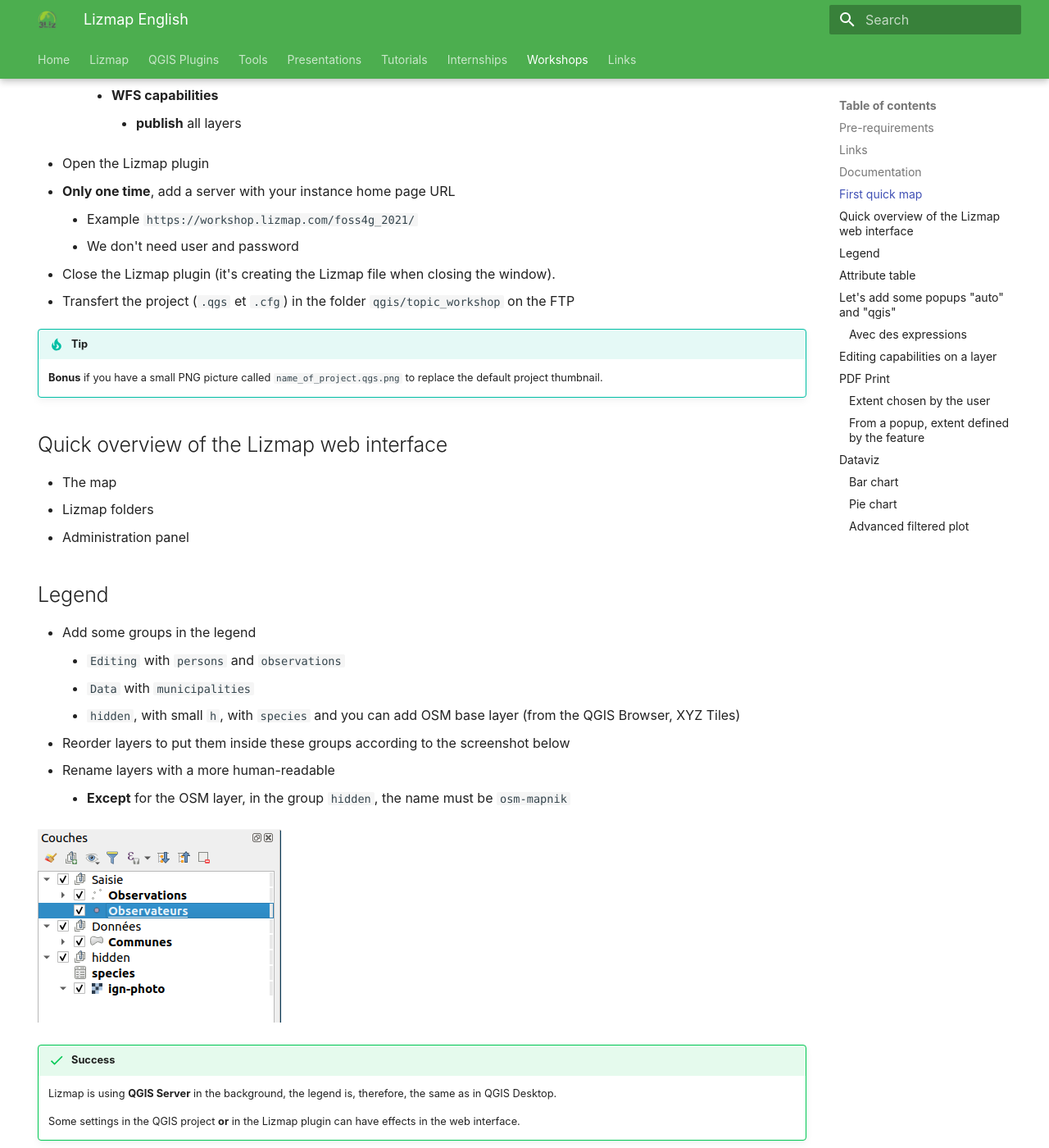
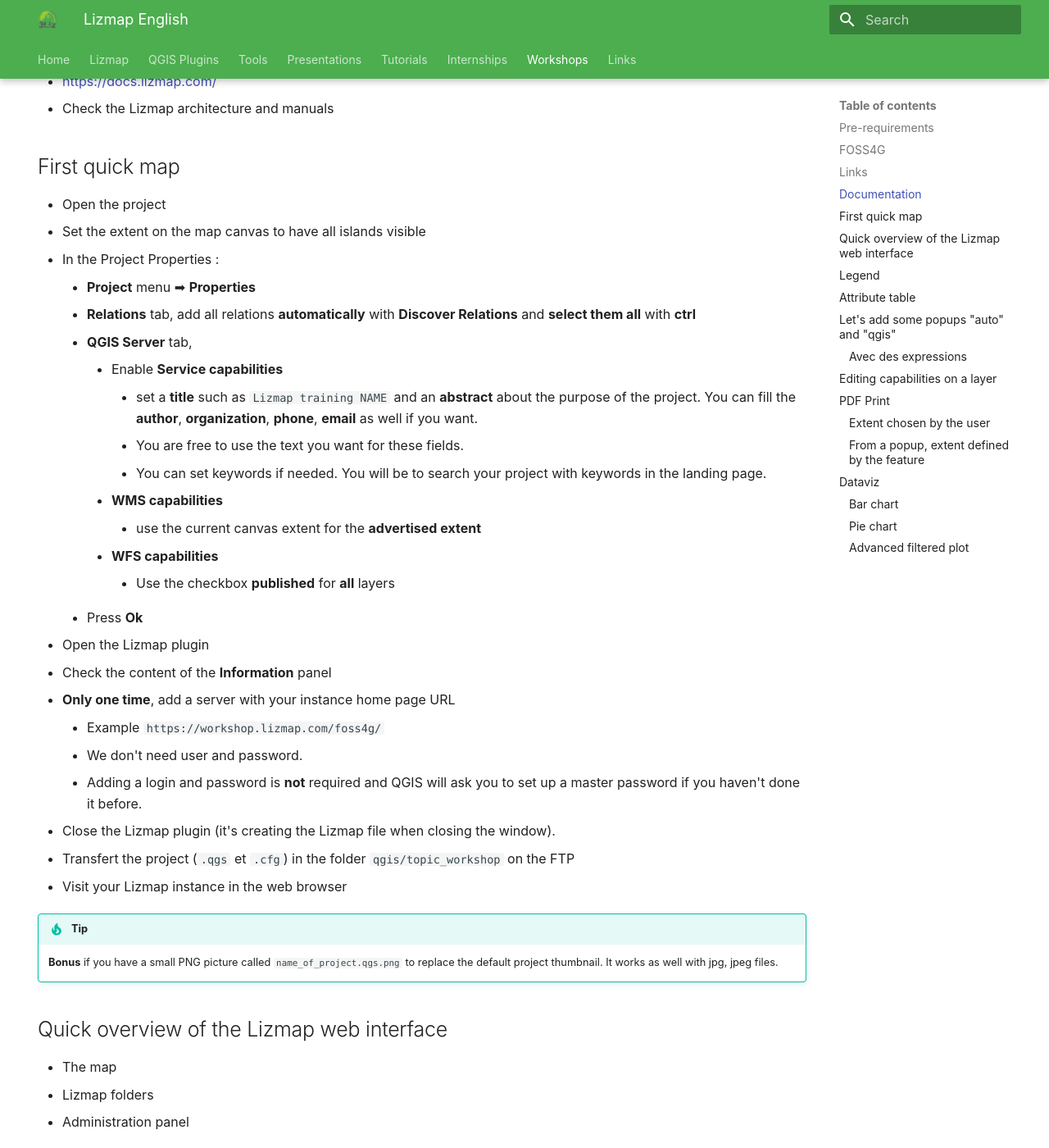
Before and after one commit to 3liz/3liz.github.io, an MkDocs documentation site: the page built from docs/workshop/lizmap-short-english.md, in a window 1280 px wide and 1400 px high, scrolled down 1556 px. Shown: the whole window at 82% size. Built offline with MkDocs 1.6.1 and Material for MkDocs 9.7.7, drawn with Linux system fonts in a browser that asks for light colours; nearby versions of some CDN libraries; some of the changed text lies outside the part shown.

Commit message:
Update about the workshop in English

```diff
--- a/docs/workshop/lizmap-short-english.md
+++ b/docs/workshop/lizmap-short-english.md
@@ -10,19 +10,31 @@
 This workshop is designed for Lizmap users, half day.
 
 * FTP Client (WinSCP for Windows, Filezilla for MacOS/Linux)
-     * `qgis/theme_formation` : for the workshop
-     * `qgis/theme_formation/media/metadata.pdf` : a PDF file
-* QGIS 3.16
+     * `qgis/topic_workshop` : for the workshop
+     * `qgis/topic_workshop/media/metadata.pdf` : a PDF file
+* QGIS 3.22
 * Lizmap plugin on QGIS Desktop
 * QGIS project attached in the email
      * The QGIS project contains layers from the PostgreSQL database
+
+## FOSS4G
+
+Presentations talking about QGIS Server and Lizmap during this FOSS4G from 3Liz :
+
+* Room Onice, 2022-08-25 from 11h30 to 12h00
+    * [QGIS Server into the wild](https://talks.osgeo.org/foss4g-2022/talk/VC8WX9/)
+* Room 4, 2022-08-25 from 15h20 to 15h30, two lightning talks
+    * [Advanced QGIS forms into the web with Lizmap](https://talks.osgeo.org/foss4g-2022/talk/VVXS3Q/)
+    * [Dataviz in QGIS and on the web](https://talks.osgeo.org/foss4g-2022/talk/9DWW3N/) co-authored with Faunalia
+* Room Onice, 2022-08-26 from 9h00 to 9h30
+    * [State of Lizmap - Past / Present / Futur](https://talks.osgeo.org/foss4g-2022/talk/CWGULA/)
 
 ## Links
 
 * Demo https://demo.lizmap.com
 * Lizmap hosting out-of-the-box https://www.lizmap.com
-* PDF/HTML presentations https://docs.3liz.org/talks/#lizmap
-* Mailing-list Osgeo Lizmap
+* PDF/HTML presentations and videos https://docs.3liz.org/talks/#lizmap
+* Mailing-list Osgeo Lizmap 🇬🇧 (and a little bit of 🇫🇷)
     * https://lists.osgeo.org/mailman/listinfo/lizmap
 * Twitter accounts :
     * https://twitter.com/LizmapForQgis dedicated to Lizmap
@@ -41,26 +56,33 @@
 ## First quick map
 
 * Open the project
-* Set the extent on the map canvas (showing all islands)
+* Set the extent on the map canvas to have all islands visible
 * In the Project Properties :
-      * **Project** menu / **Properties**
-      * **Relations** tab, add all relations **automatically** with **Discover Relations**
+      * **Project** menu ➡ **Properties**
+      * **Relations** tab, add all relations **automatically** with **Discover Relations** and **select them all** with **ctrl**
       * **QGIS Server** tab,
-          * **Service capabilities**
-              * set a **title** such as `Lizmap training NAME` and an **abstract**
+          * Enable **Service capabilities**
+              * set a **title** such as `Lizmap training NAME` and an **abstract** about the purpose of the project. You can fill the **author**, **organization**, **phone**, **email** as well if you want.
+              * You are free to use the text you want for these fields.
+              * You can set keywords if needed. You will be to search your project with keywords in the landing page.
           * **WMS capabilities**
-              * use the current canvas extent for the **published extent**
+              * use the current canvas extent for the **advertised extent**
           * **WFS capabilities**
-              * **publish** all layers
+              * Use the checkbox **published** for **all** layers
+      * Press **Ok**
 * Open the Lizmap plugin
+* Check the content of the **Information** panel
 * **Only one time**, add a server with your instance home page URL
-    * Example `https://workshop.lizmap.com/foss4g_2021/`
-    * We don't need user and password
+    * Example `https://workshop.lizmap.com/foss4g/`
+    * We don't need user and password.
+    * Adding a login and password is **not** required and QGIS will ask you to set up a master password if you haven't done it before.
 * Close the Lizmap plugin (it's creating the Lizmap file when closing the window).
 * Transfert the project (`.qgs` et `.cfg`) in the folder `qgis/topic_workshop` on the FTP
+* Visit your Lizmap instance in the web browser
 
 !!! tip
     **Bonus** if you have a small PNG picture called `name_of_project.qgs.png` to replace the default project thumbnail.
+    It works as well with jpg, jpeg files.
 
 ## Quick overview of the Lizmap web interface
 
@@ -86,12 +108,14 @@
     Some settings in the QGIS project **or** in the Lizmap plugin can have effects in the web interface.
 
 !!! tip
-    **Starting from now**, often send the QGS file and the CFG file on the server to check the result.
+    **Starting from now**, often send the QGS file and the CFG file on the server to check the result online.
 
-* Make a quick symbology on a point layer.
+* Make a quick symbology on a point layer :
+      * on `persons`, change the default symbol using a **single symbol**.
+      * On `observations`, we can try **Categorized** using the field `fk_id_specie`. You can use the [QML already made](./media/fk_id_species_categorized.qml) (Vector layer properties ➡ **Styles** at the bottom ➡ **Load styles**.
 * Add labels on the municipalities layer and add a scale based visibility for these labels (1:300 000)
     * `name` field for the source
-    * **Rendering** tab, scale based visibility minimum set to 1:300 000
+    * **Rendering** tab, scale based visibility minimum set to `1:300 000`
 * Go in the Lizmap **plugin**, **Layers** tab :
     * Enable the **municipalities** layer by default
     * Add some **links** on two layers:
@@ -112,6 +136,9 @@
     We can improve our attribute table by adding some alias on the fields :
 
     * **Properties** on the vector layer ➡ **Form attributes** ➡ **Alias** for all fields
+
+!!! tip
+    Two new tools appeared in Lizmap Web Client : **Attribute table** as expected, but also **Selection**. Let's have a look.
 
 ## Let's add some popups "auto" and "qgis"
 
```
Also changed, not shown: other parts of docs/workshop/lizmap-short-english.md (+3 -0 lines), docs/workshop/lizmap-short-french.md (+5 -2 lines), 1 other file.
